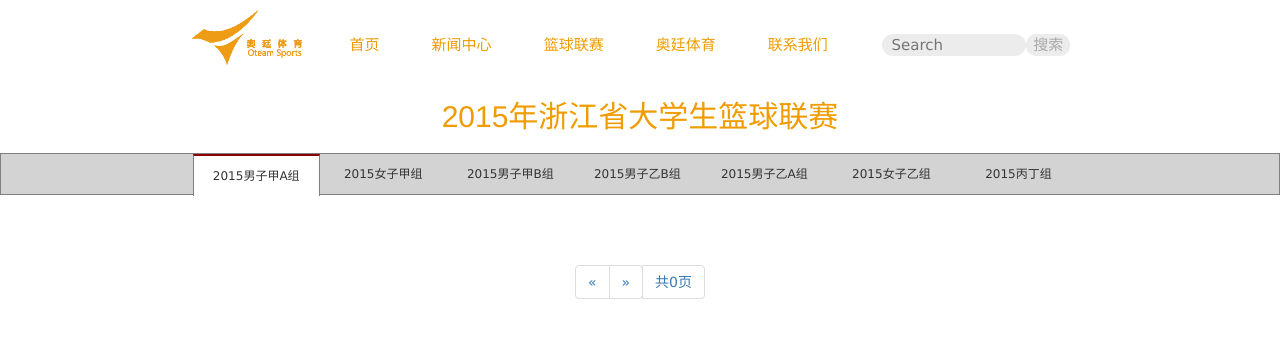
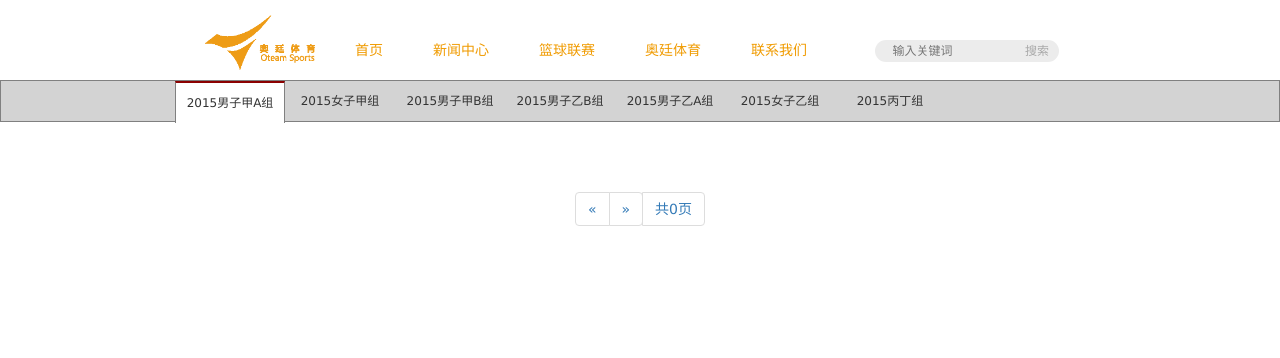
Before and after one commit to zhouxiaohui0327/basketball-game, a PHP site: page /picture.php in a window 1280 px wide. Shown: the top 358 px of the page. Run offline with PHP 8.4, Linux system fonts and the light colour scheme; data that the repository does not hold is empty.

Commit message:
modify11.26.01

```diff
--- a/picture.css
+++ b/picture.css
@@ -18,8 +18,9 @@ li {
 .w-800{
     width: 70%;
     margin: 0 auto;
-    min-width:800px;
+    min-width:930px;
     overflow: hidden;
+    webkit-overflow-scrolling: touch;
 }
 .left{
     float: left;
@@ -46,49 +47,56 @@ li {
     overflow: hidden;
     margin-top:10px;
 }
-.header .header-wrap .w-800 .nav-bar .logo_wrap .logo{
-    width: 110px;
+
+.navbar-nav{margin-top: 25px}
+.navbar-nav a {
+    color: #F09b00;
 }
-.nav{
-    width:59%;
+.navbar-nav>li>a{
+    line-height: 30px;
 }
-.header .header-wrap .w-800 .nav-bar ul{
-    width: 100%;
+.nav>li>a {
+    padding: 10px 25px;
 }
-.header .header-wrap .w-800 .nav-bar ul li{
-    text-align: center;
-    margin-left:9%
+.navbar-header{height:80px}
+.navbar-toggle .icon-bar{
+    background-color: #F09b00;
+}
+.navbar-header .navbar-toggle {
+    border-color: #eee;
+    margin-top: 30px;
+}
+@media screen and (max-width: 930px){
+    .w-800 {
+        min-width: 320px;
+        width: 100%;
+    }
+}
 
-}
-.header .header-wrap .w-800 .nav-bar ul li a{
-    color: #F09b00;
-    line-height: 70px;
-    font-size:15px;
-}
-.header .header-wrap .w-800 .nav-bar ul li a:hover{
-    color: #ed2847;
-    font-weight: 600;
-    text-decoration: none;
 
-}
-.header .header-wrap .w-800 .nav-bar .search-frame{
-    margin-top:24px;
-    font-size:15px;
+.header .search-frame{
+    margin-top:25px;
+    font-size:12px;
     overflow:hidden;
     width: 23%;
+    padding-top: 15px;
 }
-.header .header-wrap .w-800 .nav-bar .search-frame input{
+.header .search-frame input{
     border: none;
-    border-radius: 15px;
+    border-radius: 15px 0 0 15px;
     height: 22px;
     width:70%;
     background-color:#ececec;
+    padding-left: 10px;
 }
-.header .header-wrap .w-800 .nav-bar .search-frame .sure{
+.header .search-frame input:focus{
+    outline: none;
+}
+.header .search-frame .sure{
     border: none;
     height: 22px;
     width: 44px;
-    border-radius: 10px;
+    border-radius: 0 15px 15px 0;
     color: darkgray;
     line-height: 22px;
     cursor: pointer;
@@ -102,12 +110,14 @@ li {
 }
 .main_nav_wrap ul{
     text-align: center;
+    overflow: hidden;
     margin: 0;
+    min-width: 770px;
 }
 .main_nav_wrap ul li{
     text-align: center;
     font-size: 12px;
-    width: 14.2%;
+    width: 110px;
     line-height: 40px;
     margin-bottom: -1px;
     float: left;
--- a/picture.php
+++ b/picture.php
@@ -6,8 +6,8 @@
  * Time: 13:08
  */
 
-if(strpos($_SERVER['HTTP_ACCEPT'],'wap')!==false)     //判断是否是手机浏览器访问
-{header("Location:/picture_mobile.php");}
+//if(strpos($_SERVER['HTTP_ACCEPT'],'wap')!==false)     //判断是否是手机浏览器访问
+//{header("Location:/picture_mobile.php");}
 ?>
 <?php
 require_once "mysql.php";
@@ -60,9 +60,10 @@ $pic7_list=get_list('typecho_gallery','7');
     <meta name="viewport" content="width=device-width, initial-scale=1, maximum-scale=1">
     <title>图片集 - 奥廷体育</title>
     <link rel="shortcut icon" type="image/x-icon" href="/usr/themes/aoting/img/1234.png" media="screen" />
-    <link rel="stylesheet" href="http://cdn.bootcss.com/bootstrap/3.3.4/css/bootstrap.min.css">
+    <link href="https://cdn.bootcss.com/bootstrap/3.3.5/css/bootstrap.min.css" rel="stylesheet">
     <link rel="stylesheet" href="./picture.css"/>
     <script src="jquery-2.1.4.js"></script>
+    <script src="https://cdn.bootcss.com/bootstrap/3.3.5/js/bootstrap.min.js"></script>
     <script>
         $(document).ready(function(){
             $(".main_nav_wrap ul li").click(function(){
@@ -79,31 +80,38 @@ $pic7_list=get_list('typecho_gallery','7');
 <body>
 <div class="header">
     <div class="header-wrap">
-        <div class="w-800">
-            <div class="nav-bar">
-                <div class="logo_wrap left">
-                    <img src="/usr/themes/aoting/img/logo.png" class="logo" alt=""/>
+        <div class="container w-800">
+            <div class="navbar-header">
+                <button class="navbar-toggle collapsed" type="button" data-toggle="collapse" data-target="#bs-navbar" aria-controls="bs-navbar" aria-expanded="false">
+                    <span class="sr-only">Toggle navigation</span>
+                    <span class="icon-bar"></span>
+                    <span class="icon-bar"></span>
+                    <span class="icon-bar"></span>
+                </button>
+                <a href="../" class="navbar-brand">
+                    <img src="/usr/themes/aoting/img/logo.png" class="logo" alt="" style="width: 110px" />
+                </a>
             </div>
-                <div class="nav left" id="nav-menu">
-                    <ul>
+            <nav id="bs-navbar" class="collapse navbar-collapse">
+                <ul class="nav navbar-nav">
                     <li> <a href="/index.php">首页</a></li>
                     <li><a href="/index.php/category/news/">新闻中心</a></li>
                     <li><a href="/index.php/game.html">篮球联赛</a></li>
                     <li><a href="/index.php/aoting.html">奥廷体育</a></li>
                     <li><a href="/index.php/contact.html/">联系我们</a></li>
                 </ul>
-                </div>
-                <div class="search-frame right">
+                <div class="search-frame right hidden-sm hidden-md hidden-xs">
                     <form id="search" method="post" action="./" role="search">
-                        <input type="text"name="s" class="text left" placeholder="  Search" />
+                        <input type="text"name="s" class="text left" placeholder="  输入关键词" />
                         <button type="submit" class="sure left" >搜索</button>
                     </form>
                 </div>
+            </nav>
         </div>
     </div>
 </div>
-</div>
-<h2 style="text-align: center;margin-bottom: 20px;color:#F09b00">2015年浙江省大学生篮球联赛</h2>
+
+<!--<h2 style="text-align: center;margin-bottom: 20px;color:#F09b00">2015年浙江省大学生篮球联赛</h2>-->
 <div class="main_nav_wrap">
     <div class="w-800">
         <ul>
--- a/usr/themes/aoting/header.php
+++ b/usr/themes/aoting/header.php
@@ -16,7 +16,7 @@
         ), '', ' - '); ?><?php $this->options->title(); ?></title>
 
 	<!-- 使用url函数转换相关路径 -->
-	<link href="https://cdn.bootcss.com/bootstrap/3.3.5/css/bootstrap.min.css" rel="stylesheet">
+    <link href="https://cdn.bootcss.com/bootstrap/3.3.5/css/bootstrap.min.css" rel="stylesheet">
     <link rel="stylesheet" href="http://cdn.staticfile.org/normalize/2.1.3/normalize.min.css">
     <link rel="stylesheet" href="<?php $this->options->themeUrl('index.css'); ?>">
     <link rel="stylesheet" href="<?php $this->options->themeUrl('news.css'); ?>">
```
Lines whose indentation alone changed are shown as unchanged.
